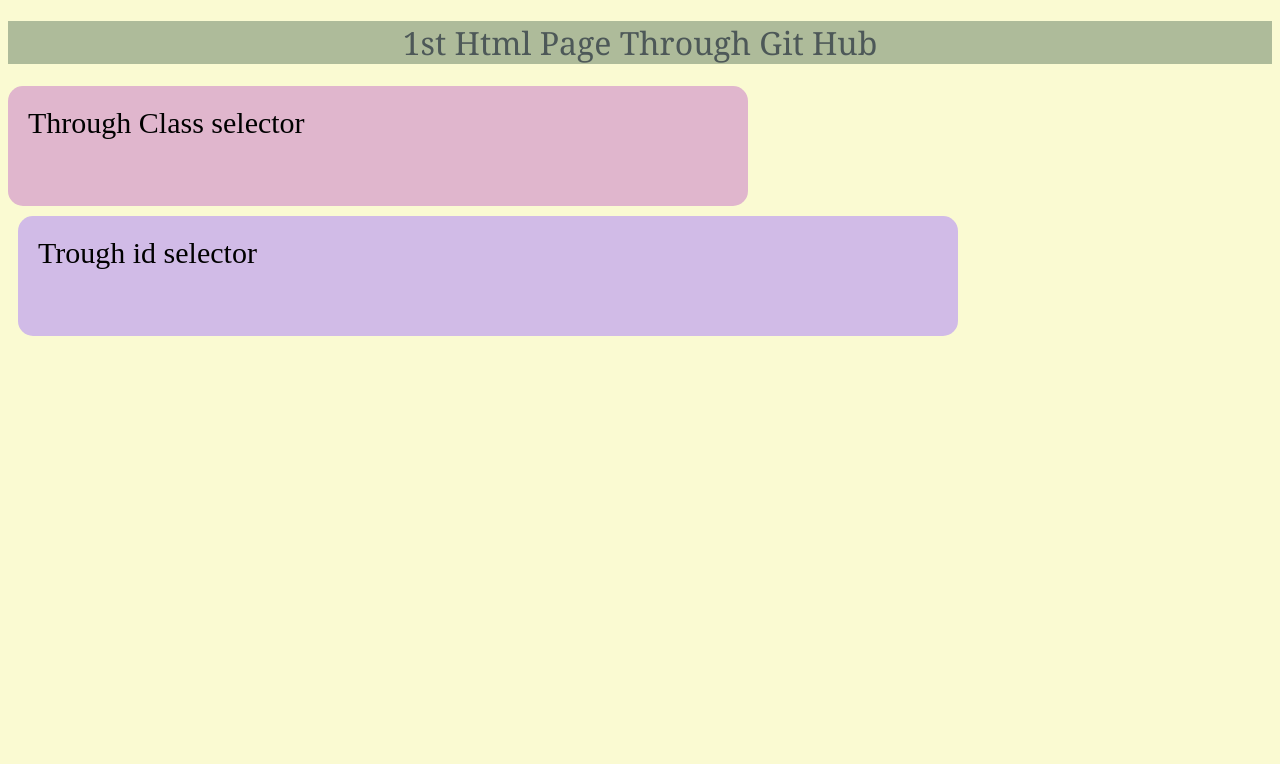
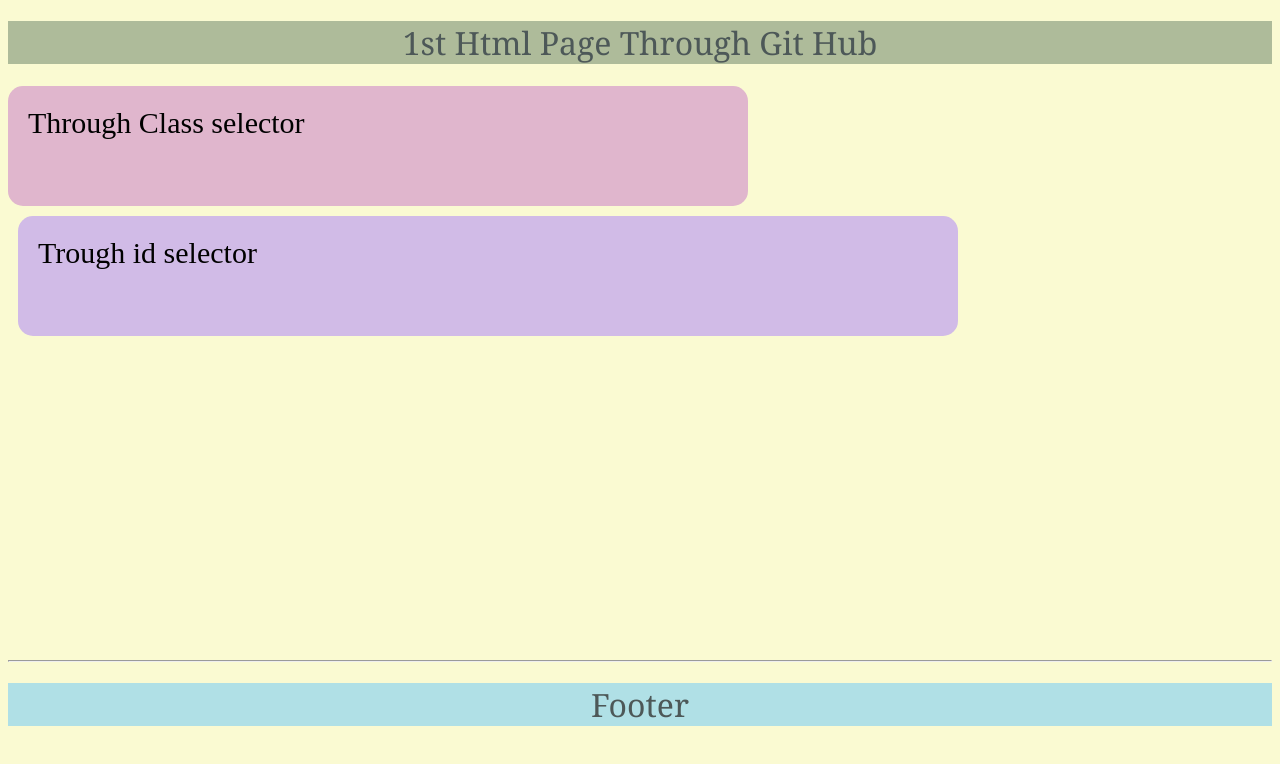
Before and after one commit to Eng-Ather/Project2, a plain HTML site: page index.html in a window 1280 px wide. Drawn offline with Linux system fonts and the light colour scheme.

Commit message:
added footer

```diff
--- a/index.html
+++ b/index.html
@@ -11,6 +11,8 @@
 <h1>1st html page through git hub</h1>
 <div class="class" >Through Class selector</div>
 <div id="d1" > Trough id selector</div>
+<br><br><br><br><br><br><br><br><br><br><br><br><br><br><br><br><br><hr>
+<h1 style="background-color: powderblue;">Footer</h1>
 </body>
 
 </html>
```
